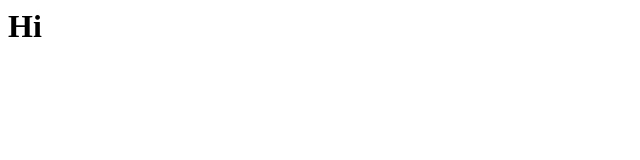
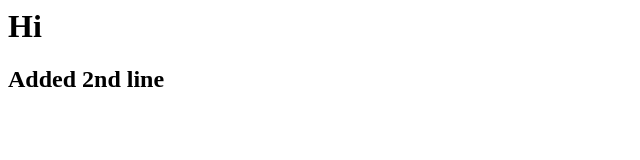
Before and after one commit to ushan1997/test, a plain HTML site: page index.html in a window 1280 px wide. Shown: the whole page, without its empty margins (0-640 px from the left). Drawn offline with Linux system fonts and the light colour scheme.

Commit message:
added 2nd line

```diff
--- a/index.html
+++ b/index.html
@@ -7,5 +7,6 @@
 </head>
 <body>
     <h1>Hi</h1>
+    <h2> Added 2nd line</h2>
 </body>
 </html>
```
